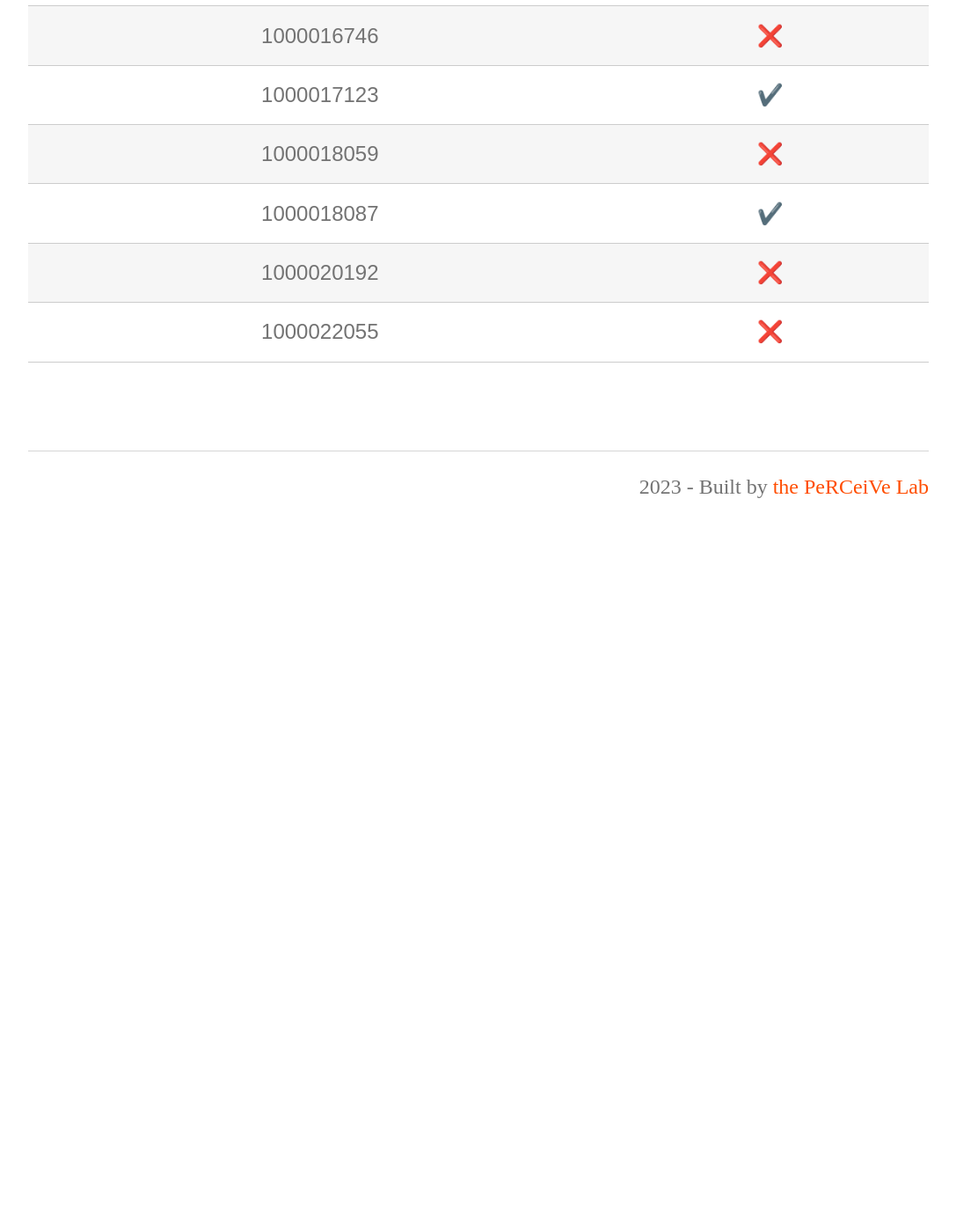
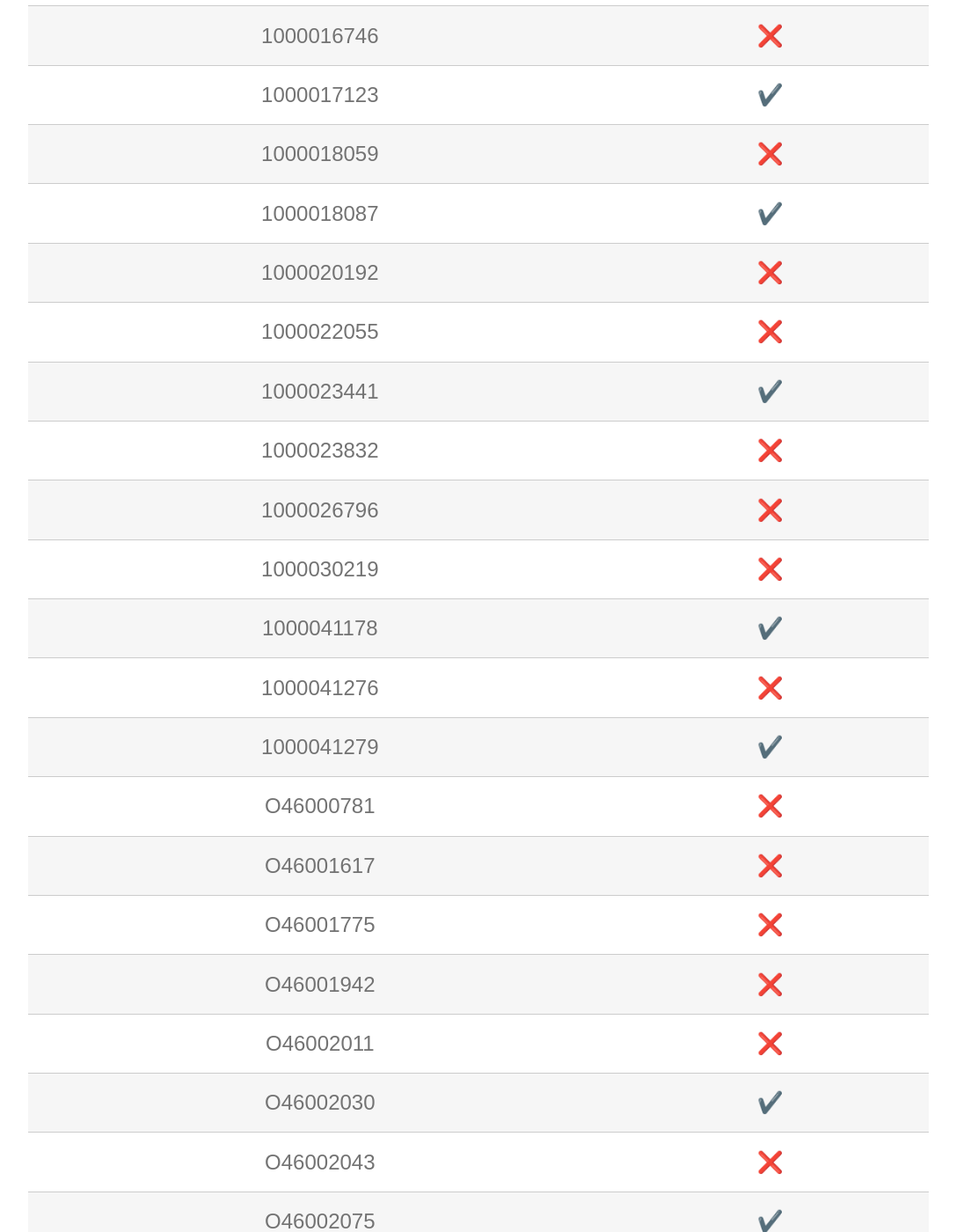
Before and after one commit to perceivelab/wp-al-23, a Jekyll site: the page built from status.md, in a window 1280 px wide and 1400 px high, scrolled down 6678 px. Shown: the whole window at 88% size, without its empty margins (96-1183 px from the left). Built offline with Jekyll 4.4.1, drawn with Linux system fonts in a browser that asks for light colours; emoji names are drawn with the system emoji font; our own code applies the rules of GitHub Pages for plain Markdown files; before the commit the page ends 7308 px from its top, so only the background shows below that; some of the changed text lies outside the part shown.

Commit message:
Update status

```diff
--- a/status.md
+++ b/status.md
@@ -29,7 +29,7 @@
 | 1000007890 | :x: |
 | 1000012104 | :x: |
 | 1000012126 | :heavy_check_mark: |
-| 1000014446 | :x: |
+| 1000014446 | :heavy_check_mark: |
 | 1000014461 | :x: |
 | 1000014469 | :heavy_check_mark: |
 | 1000014523 | :x: |
@@ -83,12 +83,12 @@
 | 1000015996 | :x: |
 | 1000016055 | :heavy_check_mark: |
 | 1000016059 | :heavy_check_mark: |
-| 1000016075 | :x: |
+| 1000016075 | :heavy_check_mark: |
 | 1000016083 | :x: |
 | 1000016097 | :heavy_check_mark: |
 | 1000016113 | :x: |
 | 1000016152 | :x: |
-| 1000016153 | :x: |
+| 1000016153 | :heavy_check_mark: |
 | 1000016199 | :x: |
 | 1000016213 | :x: |
 | 1000016215 | :heavy_check_mark: |
@@ -108,3 +108,21 @@
 | 1000018087 | :heavy_check_mark: |
 | 1000020192 | :x: |
 | 1000022055 | :x: |
+| 1000023441 | :heavy_check_mark: |
+| 1000023832 | :x: |
+| 1000026796 | :x: |
+| 1000030219 | :x: |
+| 1000041178 | :heavy_check_mark: |
+| 1000041276 | :x: |
+| 1000041279 | :heavy_check_mark: |
+| O46000781 | :x: |
+| O46001617 | :x: |
+| O46001775 | :x: |
+| O46001942 | :x: |
+| O46002011 | :x: |
+| O46002030 | :heavy_check_mark: |
+| O46002043 | :x: |
+| O46002075 | :heavy_check_mark: |
+| O46002096 | :heavy_check_mark: |
+| O46002243 | :x: |
+| O46002318 | :x: |
```
